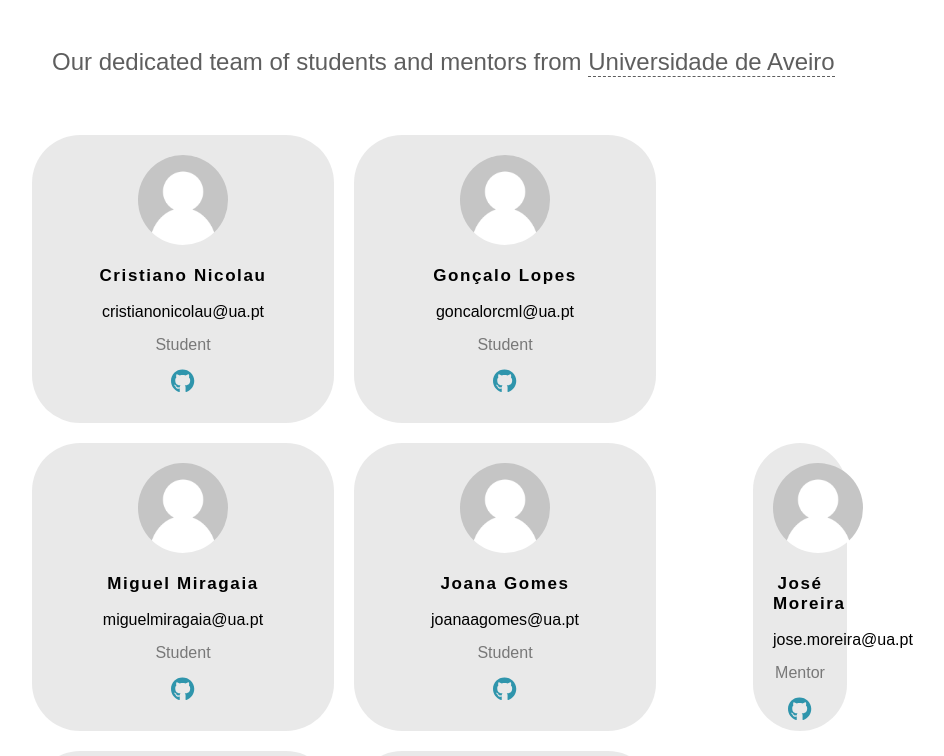
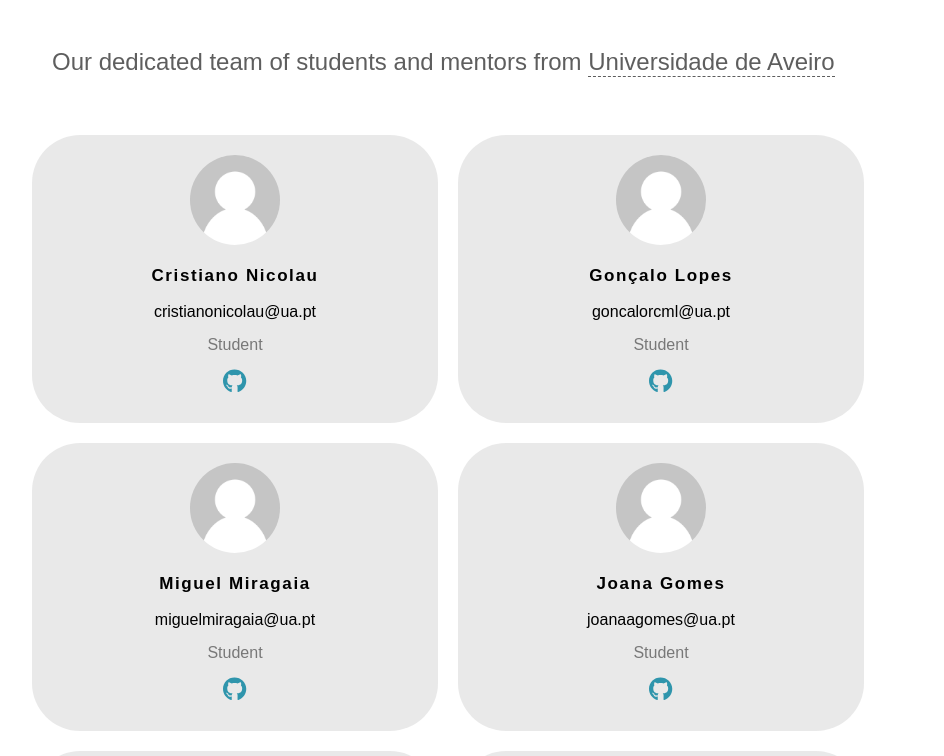
Before and after one commit to Wish-Where-is-Home/Website-WisHpresentation, a React (Create React App) app in the folder wish-whereishome/: page / in a window 1280 px wide. Shown: the part 5940-6696 px from the top of the page, without its empty margins (192-1136 px from the left). Built offline with nearby package versions, Linux system fonts and the light colour scheme.

Commit message:
Team Responsive

```diff
--- a/wish-whereishome/src/Sections/Team/Team.css
+++ b/wish-whereishome/src/Sections/Team/Team.css
@@ -99,3 +99,11 @@
     justify-content: center;
     align-items: center;
 }
+
+
+@media (max-width: 1500px) {
+   .show-team-cards{
+    display: flex;
+    flex-direction: column;
+   }
+}
```
